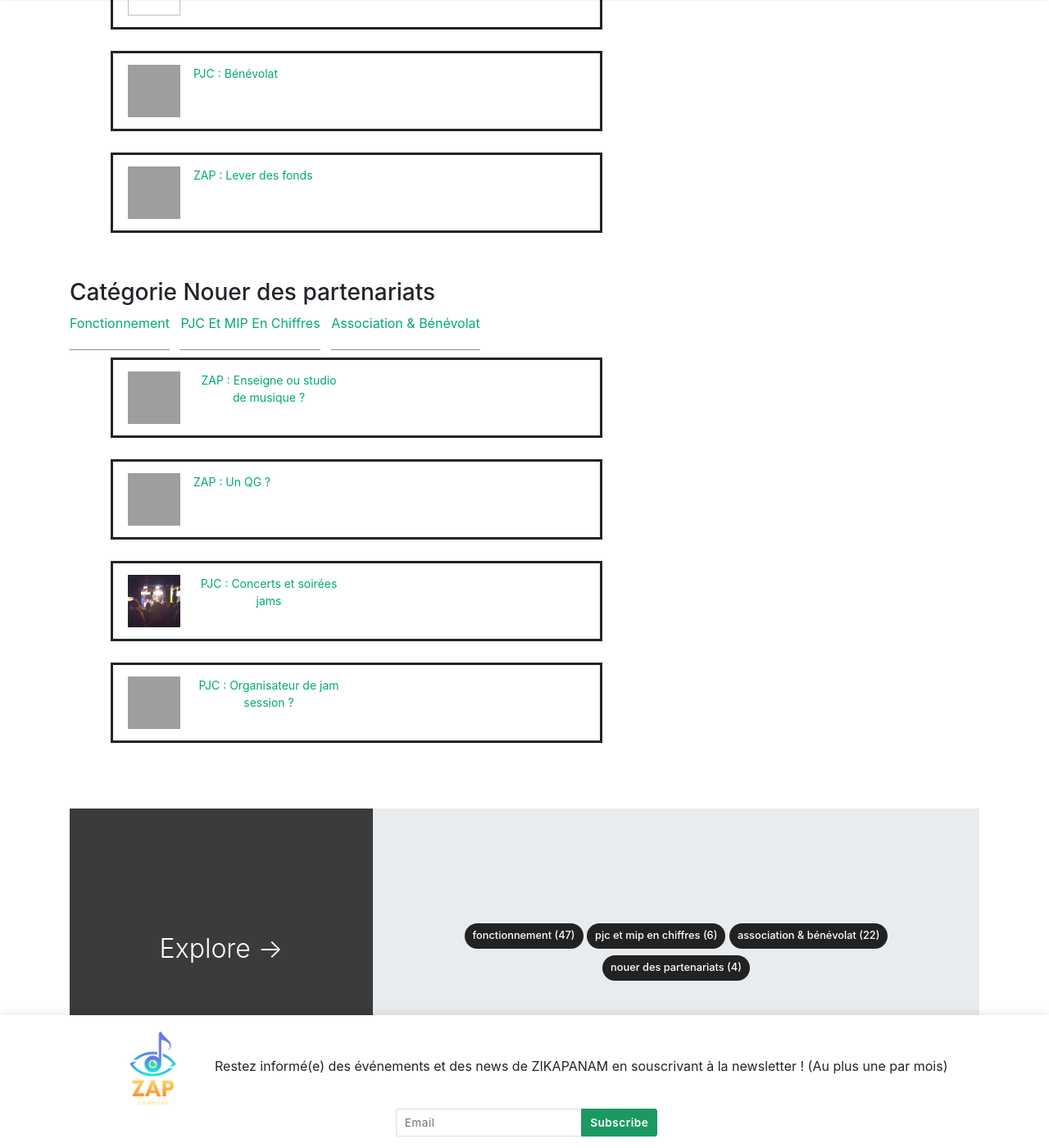
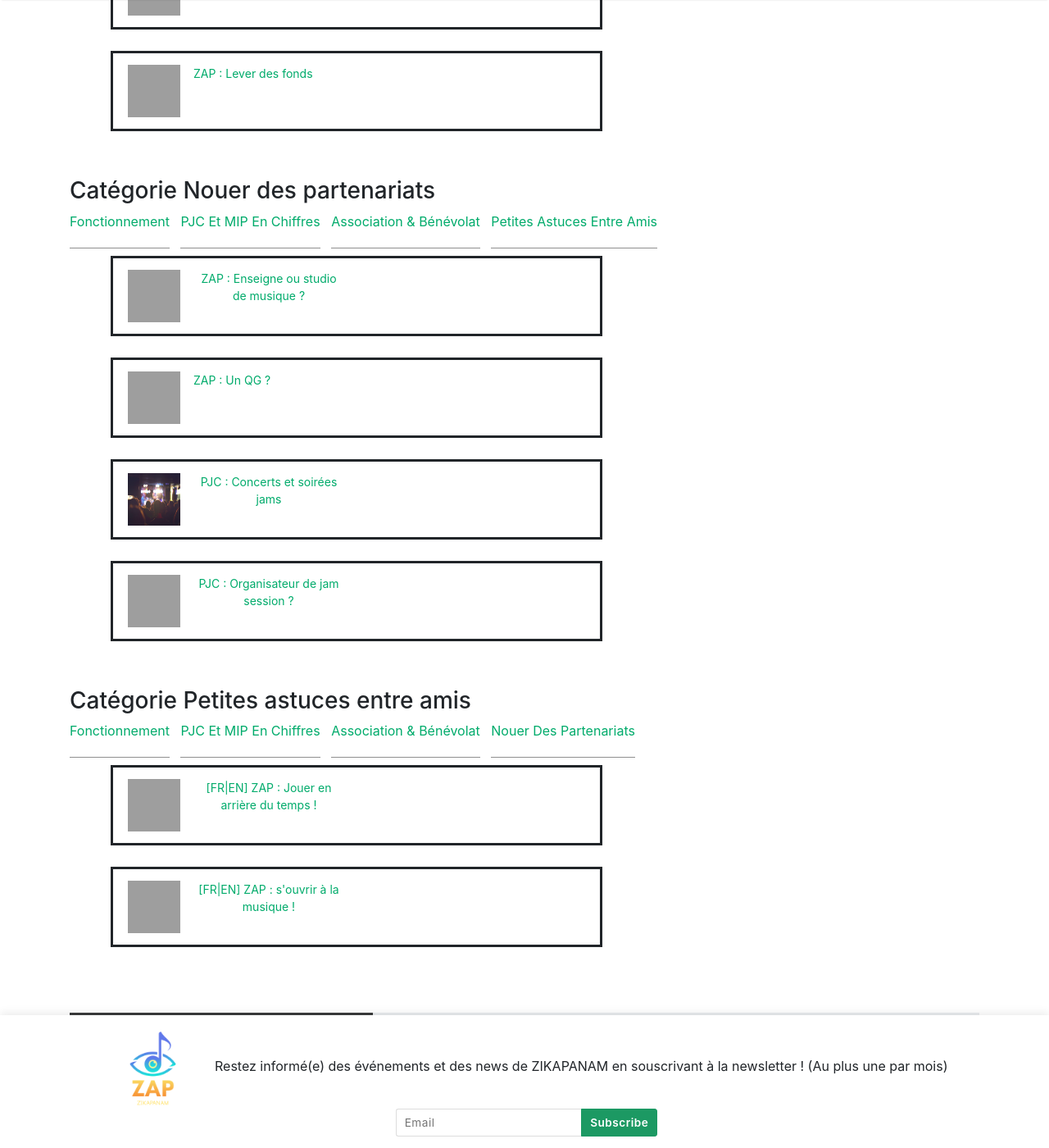
Before and after one commit to zikapanam/blog-zikapanam, a Jekyll site: the page built from _pages/categories.md, in a window 1280 px wide and 1400 px high, scrolled down 9652 px. Shown: the whole window at 82% size. Built offline with Jekyll 4.4.1, drawn with Linux system fonts in a browser that asks for light colours; nearby versions of some CDN libraries; part of the change alters nothing that is shown; some of the changed text lies outside the part shown; grey boxes are pictures that could not be loaded.

```diff
--- a/_posts/2023-01-19-[fr|en]-s_ouvrir_a_la_musique.html
+++ b/_posts/2023-01-19-[fr|en]-s_ouvrir_a_la_musique.html
@@ -3,7 +3,7 @@ layout: post
 author: zikapanam
 title: "[FR|EN] ZAP : s'ouvrir à la musique !"
 categories:
-- Fonctionnement
+- Petites astuces entre amis
 image: assets/images/harry-quan-G1iYCeCW2EI-unsplash.jpg
 description: Entretenir sa passion pour la musique ... Comment faire ?
 newsletters:
--- /dev/null
+++ b/_posts/2023-01-22-[fr|en]-jouer-en-arriere-du-temps.html
@@ -0,0 +1,35 @@
+---
+layout: post
+author: zikapanam
+title: "[FR|EN] ZAP : Jouer en arrière du temps !"
+categories:
+- Petites astuces entre amis
+image: assets/images/harry-quan-G1iYCeCW2EI-unsplash.jpg
+description: Section rythmique, jouer en avant ou en arrière du temps pour servir le groove ?
+newsletters:
+-
+comments: true
+---
+
+<p><strong>-- EN FRANÇAIS --</strong></p>
+<p><strong>Titre</strong> : Jouer en arrière du temps !</p>
+<p><strong>Description</strong> : Jouer en arrière du temps pour servir le groove ?</p>
+
+<p>On pourrait croire quand on débute et avec la pratique superficielle de la MAO qu'il est très important de jouer sur le beat ! Mais il n'en est rien ... En tout cas, pas pour tous les styles de musique.</p>
+
+<p>Jouer en avant ou arrière du temps donnent des sensations bien différentes aux auditeurs selon l'effet désiré. Mais me direz-vous peut-être, je n'ai jamis entendu ça et comment peut-on l'entendre ?</p>
+
+<p>Voici une page qui parle de la cohésion basse/batterie et qui aborde dans une des vidéos, le jeu en arrière du temps : <a href="http://bassetorius.fr/entrainement/la_complicite_basse_batterie/">La complicité basse/batterie</a></p>
+
+<p>Ce type de nuances est définitivement, ce qui fait la différence entre un amateur et un amateur averti. Maîtriser cette technique peut prendre du temps ! C'est un long travail d'écoute et de sensations ...</p>
+
+<p>Bonne lecture et visionnage !</p>
+
+<div class="english">
+<p><strong>-- IN ENGLISH --</strong></p><p><strong>Title</strong>: Playing backwards from time!"</p><p><strong>Description</strong> : Playing backwards from the beat to serve the groove?</p>
+<p>You might think when you are a beginner and with the superficial practice of MAO that it is very important to play on the beat! But it is not so ... At least, not for all styles of music.</p>
+<p>Playing forward or backward in time gives quite different sensations to listeners depending on the desired effect. But you may say to me, I've never heard that and how can you hear it?</p> <p>
+<p>Here is a page that talks about bass/drum cohesion and discusses in one of the videos, playing backwards in time: <a href="http://bassetorius.fr/entrainement/la_complicite_basse_batterie/">Bass/drum cohesion</a></p>
+<p>This type of nuance is definitely, what makes the difference between an amateur and a knowledgeable amateur. Mastering this technique can take time! It is a long work of listening and feeling ...</p>
+<p>Good reading and viewing!</p>
+</div>
```
